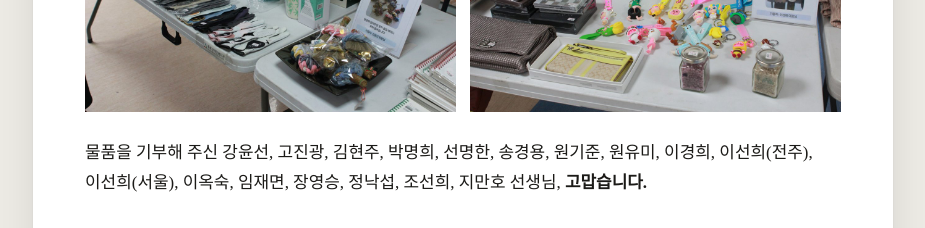
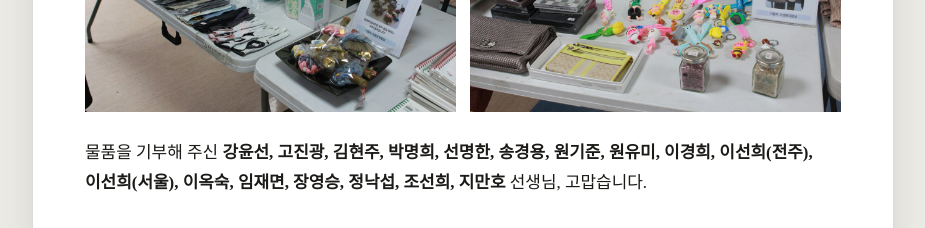
Before and after one commit to with-pws/26.11, a plain HTML site: page index.html in a window 1280 px wide. Shown: the part 5640-5868 px from the top of the page, without its empty margins (177-1102 px from the left). Drawn offline with Linux system fonts and the light colour scheme; a web font is replaced by a local one.

Commit message:
기부자 명단: 이름에 볼드
Co-Authored-By: Claude Opus 5.5 <noreply@anthropic.com>
Claude-Session: https://claude.ai/code/session_01AF5EUTDo6w4hXyDro1sJaF

```diff
--- a/index.html
+++ b/index.html
@@ -878,7 +878,7 @@
         <img src="market3.jpg" alt="작은마켓에 놓인 전통주, 키링, 지갑 등 기부 물품">
       </div>
       <div class="prose">
-        <p>물품을 기부해 주신 강윤선, 고진광, 김현주, 박명희, 선명한, 송경용, 원기준, 원유미, 이경희, 이선희(전주), 이선희(서울), 이옥숙, 임재면, 장영승, 정낙섭, 조선희, 지만호 선생님, <strong>고맙습니다.</strong></p>
+        <p>물품을 기부해 주신 <strong>강윤선, 고진광, 김현주, 박명희, 선명한, 송경용, 원기준, 원유미, 이경희, 이선희(전주), 이선희(서울), 이옥숙, 임재면, 장영승, 정낙섭, 조선희, 지만호</strong> 선생님, 고맙습니다.</p>
       </div>
     </section>
 
```
